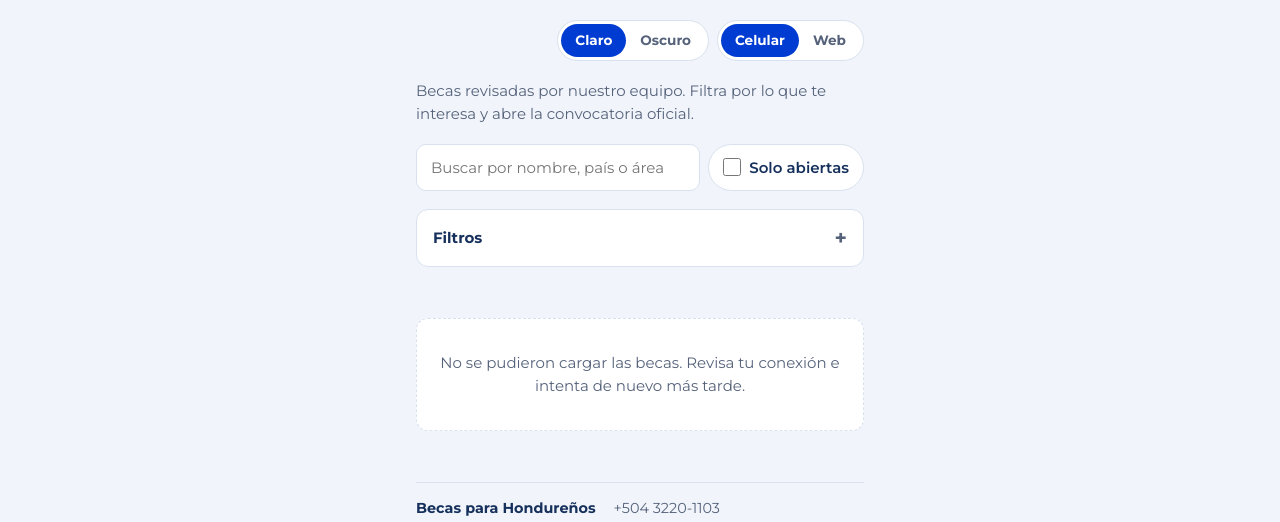
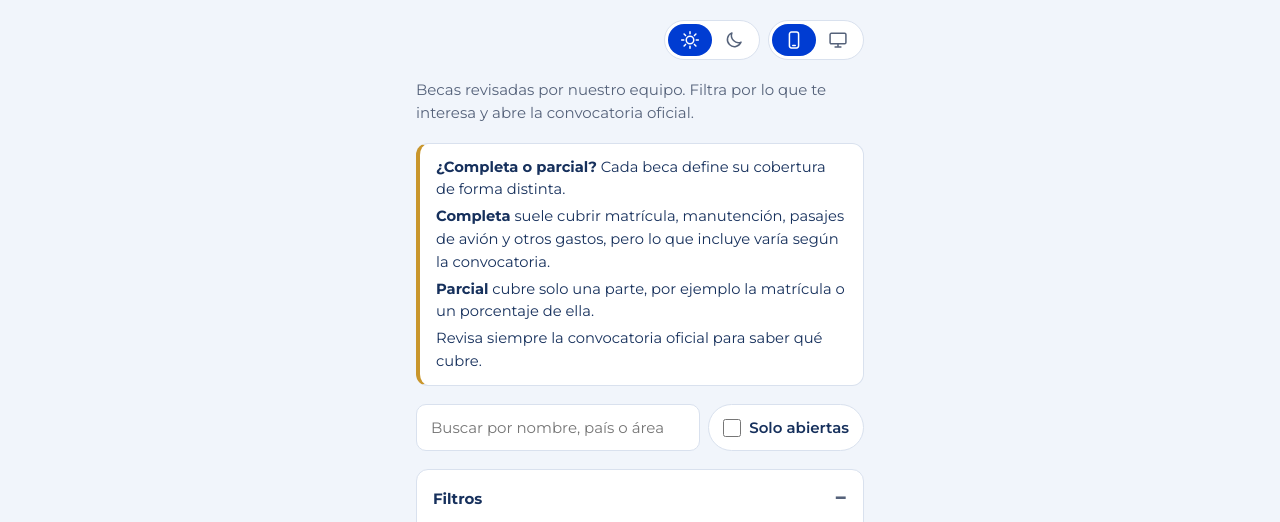
Before and after one commit to gaalra15/buscador-becas-bph, a plain HTML site: page index.html in a window 1280 px wide. Shown: the part 238-760 px from the top of the page. Drawn offline with Linux system fonts and the light colour scheme; no server answers.

Commit message:
Íconos en los botones, nota de cobertura, filtros abiertos y código en cada ficha
- Botones de modo y vista con íconos (sol/luna, celular/computadora) en vez de texto
- Nota al inicio que explica la diferencia entre cobertura completa y parcial
- El panel de filtros aparece abierto al entrar
- Cada ficha muestra al pie su código de la base de datos; también se puede buscar por código

Co-Authored-By: Claude Opus 5.5 <noreply@anthropic.com>
Claude-Session: https://claude.ai/code/session_01QSaKGcJxFHoWRF94gLC4L5

```diff
--- a/app.js
+++ b/app.js
@@ -204,6 +204,7 @@
       const a = el("a", "ir", "Ver convocatoria oficial"); a.href = b.enlace; a.target = "_blank"; a.rel = "noopener";
       pie.append(a);
     }
+    if (b.id) pie.append(el("p", "codigo", "Código: " + b.id)); // para ubicar la beca en la hoja y corregirla por ID
     cuerpo.append(pie);
     li.append(cuerpo);
     return li;
@@ -216,7 +217,7 @@
     const res = becas.filter((b) => {
       if (soloAbiertas && !b.estado.abierta) return false;
       for (const f of FILTROS) if (sel[f] && !valores(b, f).some((v) => norm(v) === sel[f])) return false;
-      if (q && !norm([b.nombre, b.pais, b.nacionalidades, b.nivel, b.tipoPosgrado, b.area, b.subarea, b.cobertura, b.idioma, b.modalidad].join(" ")).includes(q)) return false;
+      if (q && !norm([b.id, b.nombre, b.pais, b.nacionalidades, b.nivel, b.tipoPosgrado, b.area, b.subarea, b.cobertura, b.idioma, b.modalidad].join(" ")).includes(q)) return false;
       return true;
     });
     const lista = $("#lista"); lista.replaceChildren(...res.map(tarjeta));
--- a/config.js
+++ b/config.js
@@ -27,6 +27,7 @@ const COLUMNAS = {
   plazas: "plazas",
   plazos: "plazos",
   verificado: "verificado",
+  id: "id", // código de la beca (BPH-0001, B1AMCA001…), se muestra al pie de cada ficha
 };
 
 // Días antes del cierre en que la beca se marca como "Cierra pronto".
--- a/index.html
+++ b/index.html
@@ -29,15 +29,22 @@
 <div class="wrap">
   <div class="controles">
     <div class="vista tema" role="group" aria-label="Modo de color">
-      <button type="button" data-tema="light" aria-pressed="false">Claro</button>
-      <button type="button" data-tema="dark" aria-pressed="false">Oscuro</button>
+      <button type="button" data-tema="light" aria-pressed="false" aria-label="Modo claro" title="Modo claro"><svg viewBox="0 0 24 24" aria-hidden="true"><circle cx="12" cy="12" r="4.5"/><path d="M12 2v2.5M12 19.5V22M2 12h2.5M19.5 12H22M4.9 4.9l1.8 1.8M17.3 17.3l1.8 1.8M4.9 19.1l1.8-1.8M17.3 6.7l1.8-1.8"/></svg></button>
+      <button type="button" data-tema="dark" aria-pressed="false" aria-label="Modo oscuro" title="Modo oscuro"><svg viewBox="0 0 24 24" aria-hidden="true"><path d="M20.5 14.5A8.5 8.5 0 0 1 9.5 3.5a8.5 8.5 0 1 0 11 11z"/></svg></button>
     </div>
     <div class="vista" role="group" aria-label="Vista de la página">
-      <button type="button" data-vista="celular" aria-pressed="true">Celular</button>
-      <button type="button" data-vista="web" aria-pressed="false">Web</button>
+      <button type="button" data-vista="celular" aria-pressed="true" aria-label="Vista celular" title="Vista celular"><svg viewBox="0 0 24 24" aria-hidden="true"><rect x="6.5" y="2.5" width="11" height="19" rx="2.5"/><path d="M10.5 18.5h3"/></svg></button>
+      <button type="button" data-vista="web" aria-pressed="false" aria-label="Vista computadora" title="Vista computadora"><svg viewBox="0 0 24 24" aria-hidden="true"><rect x="2.5" y="4" width="19" height="12.5" rx="1.5"/><path d="M8.5 20.5h7M12 16.5v4"/></svg></button>
     </div>
   </div>
   <p class="intro">Becas revisadas por nuestro equipo. Filtra por lo que te interesa y abre la convocatoria oficial.</p>
+
+  <aside class="nota" aria-label="Cobertura completa o parcial">
+    <p><strong>¿Completa o parcial?</strong> Cada beca define su cobertura de forma distinta.</p>
+    <p><b>Completa</b> suele cubrir matrícula, manutención, pasajes de avión y otros gastos, pero lo que incluye varía según la convocatoria.</p>
+    <p><b>Parcial</b> cubre solo una parte, por ejemplo la matrícula o un porcentaje de ella.</p>
+    <p>Revisa siempre la convocatoria oficial para saber qué cubre.</p>
+  </aside>
 
   <p class="aviso" id="aviso-ejemplo" hidden>Estás viendo datos de ejemplo ficticios. Estas becas no existen.</p>
 
@@ -46,7 +53,7 @@
     <label class="chip-toggle" for="abiertas"><input type="checkbox" id="abiertas"> Solo abiertas</label>
   </div>
 
-  <details class="filtros">
+  <details class="filtros" open>
     <summary>Filtros</summary>
     <div class="filtros-grid">
       <label for="f-nivel">Nivel <select id="f-nivel"><option value="">Todos</option></select></label>
--- a/styles.css
+++ b/styles.css
@@ -54,6 +54,12 @@ body { margin: 0; background: var(--bg); color: var(--ink); font: 15px/1.55 var(
 .vista { display: inline-flex; border: 1px solid var(--line); border-radius: 999px; background: var(--surface); padding: 3px; }
 .vista button { font: inherit; font-size: .85rem; font-weight: 700; border: 0; border-radius: 999px; padding: 6px 14px; background: none; color: var(--muted); cursor: pointer; }
 .vista button[aria-pressed="true"] { background: var(--accent); color: var(--accent-ink); }
+.vista button { display: inline-grid; place-items: center; padding: 6px 12px; }
+.vista svg { width: 20px; height: 20px; fill: none; stroke: currentColor; stroke-width: 1.8; stroke-linecap: round; stroke-linejoin: round; }
+.nota { margin: 0; background: var(--surface); border: 1px solid var(--line); border-left: 4px solid var(--gold); border-radius: var(--radius); padding: 12px 16px; font-size: .92rem; color: var(--ink); display: grid; gap: 4px; }
+.nota p { margin: 0; }
+.nota strong { color: var(--ink); }
+.codigo { margin: 0; font-size: .75rem; color: var(--muted); font-variant-numeric: tabular-nums; letter-spacing: .02em; }
 :root[data-vista="celular"] .wrap, :root[data-vista="celular"] .marca-in { max-width: 480px; }
 :root[data-vista="celular"] .lista { grid-template-columns: 1fr; }
 :root[data-vista="web"] .marca img { width: 168px; height: 168px; }
```
